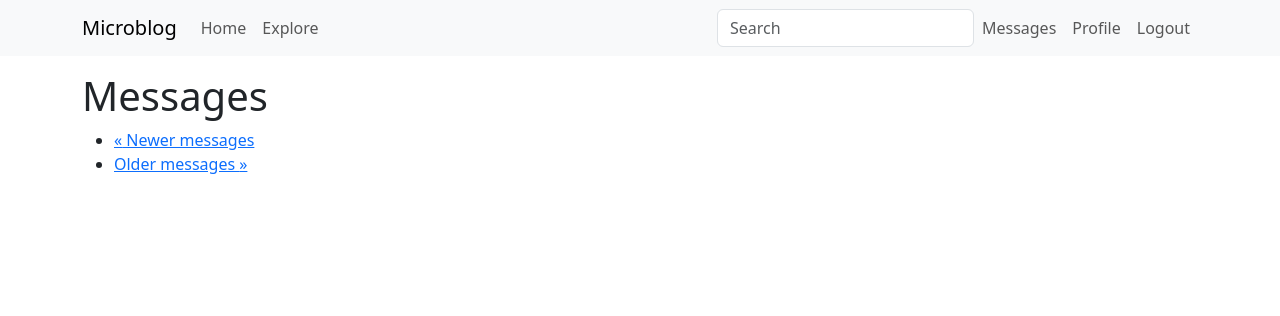
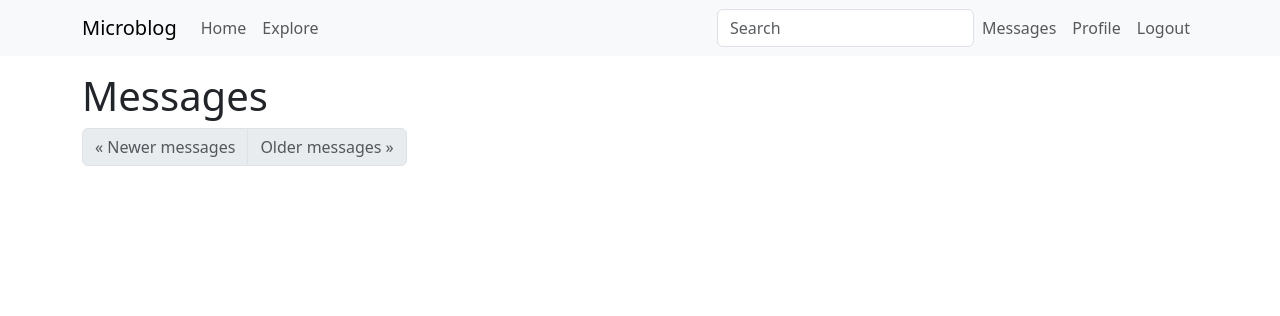
Before and after one commit to minvdev/microblog, a Flask app: page /main/messages in a window 1280 px wide. Shown: the top 316 px of the page. Run offline with Flask 3, Linux system fonts and the light colour scheme; the visitor is signed in with stand-in values (Sample User, id 1); data comes from the database, SQL or seed files in the repository; data that the repository does not hold is empty; some libraries are stand-ins or nearby versions.

Commit message:
Change style /messages template

```diff
--- a/app/templates/messages.html
+++ b/app/templates/messages.html
@@ -5,15 +5,15 @@
     {% for post in messages %}
         {% include "_post.html" %}
     {% endfor %}
-    <nav aria-label="...">
-        <ul class="pager">
-            <li class="previous{% if not prev_url %} disabled{% endif %}">
-                <a href="{{ prev_url or '#' }}">
+    <nav aria-label="Message navigation">
+        <ul class="pagination">
+            <li class="page-item {% if not prev_url %} disabled{% endif %}">
+                <a class="page-link" href="{{ prev_url }}">
                     <span aria-hidden="true">&laquo;</span> {{ _('Newer messages') }}
                 </a>
             </li>
-            <li class="next{% if not next_url %} disabled{% endif %}">
-                <a href="{{ next_url or '#' }}">
+            <li class="page-item {% if not next_url %} disabled{% endif %}">
+                <a class="page-link" href="{{ next_url }}">
                     {{ _('Older messages') }} <span aria-hidden="true">&raquo;</span>
                 </a>
             </li>
```
